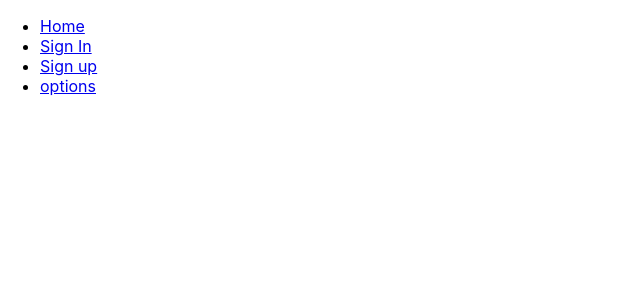
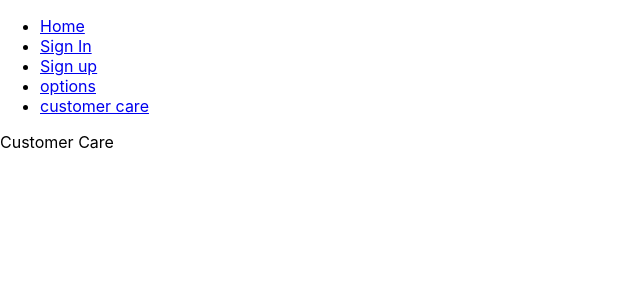
Before and after one commit to DarshanaBombuwala/sritel-web-portal, a React (Create React App) app in the folder front-end/sri_tel/: page /customercare in a window 1280 px wide. Shown: the top 300 px of the page, without its empty margins (0-640 px from the left). Built offline with nearby package versions, Linux system fonts and the light colour scheme.

Commit message:
customer care template

```diff
--- a/front-end/sri_tel/src/App.js
+++ b/front-end/sri_tel/src/App.js
@@ -7,6 +7,7 @@ import Optionpage from './layouts/option/optionpage';
 import ServicesPage from './layouts/servicesubcription/servicesubscriptionpage';
 import BillsPage from './layouts/bill/billspage';
 import PaymentsPage from './layouts/payment/paymentpage';
+import CustomerCare from './layouts/customercare/customercarepage';
 
 function App() {
   return (
@@ -18,6 +19,8 @@ function App() {
             <li><Link to="/signin">Sign In</Link></li>
             <li><Link to="/signup">Sign up</Link></li>
             <li><Link to="/options">options</Link></li>
+            <li><Link to="/customercare">customer care</Link></li>
+
           </ul>
         </nav>
 
@@ -32,6 +35,7 @@ function App() {
           <Route path="/services" element={<ServicesPage />} />
           <Route path="/bills" element={<BillsPage />} />
           <Route path="/payments" element={<PaymentsPage />} />
+          <Route path="/customercare" element={<CustomerCare />} />
 
         </Routes>
       </div>
--- /dev/null
+++ b/front-end/sri_tel/src/layouts/customercare/customercarepage.jsx
@@ -0,0 +1,11 @@
+import React from "react";
+
+const CustomerCare = () => {
+    return (
+        <div>
+            Customer Care
+        </div>
+    );
+}
+
+export default CustomerCare;
```
